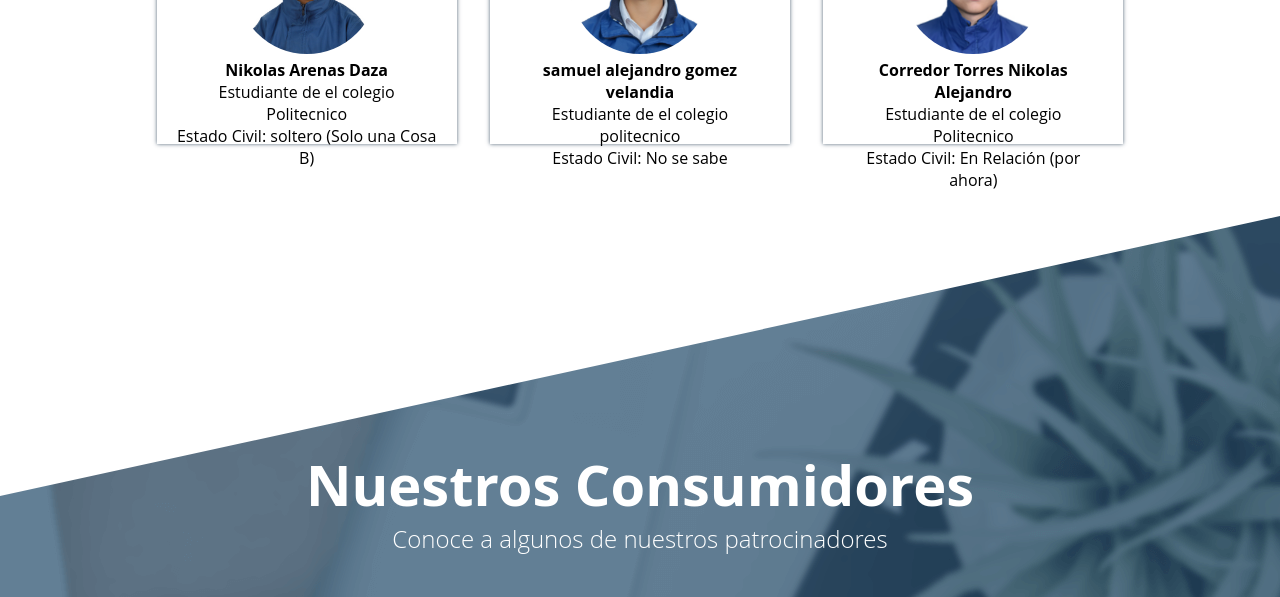
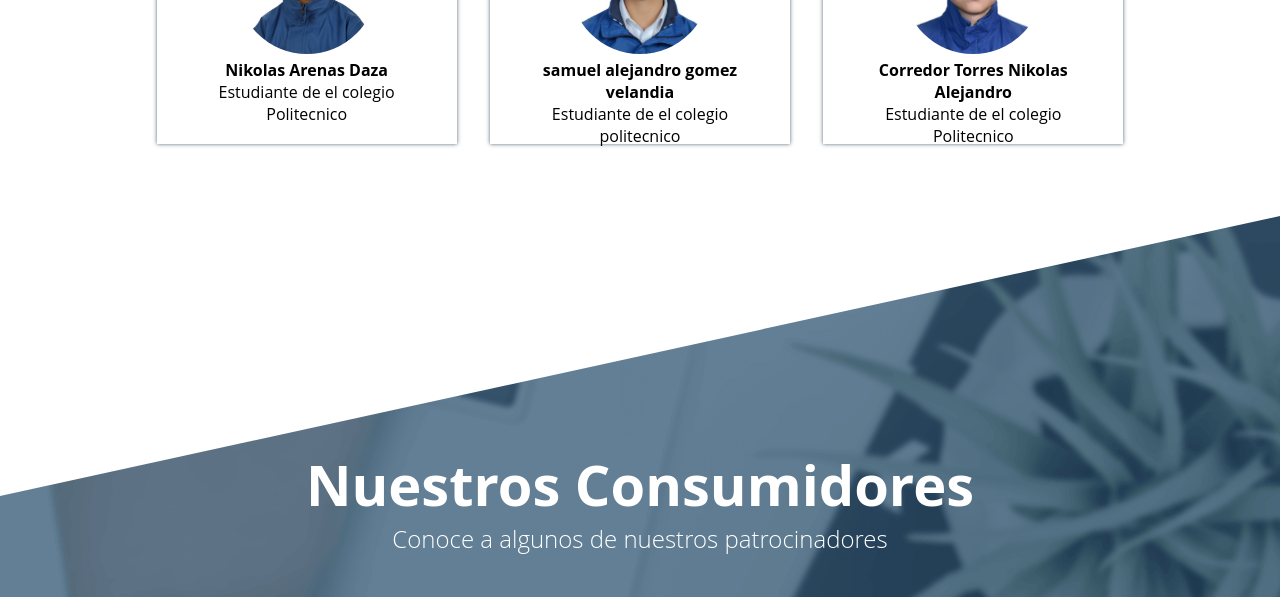
Before and after one commit to nikolasarenas/ARENASCV, a plain HTML site: page index.html in a window 1280 px wide. Shown: the part 2060-2657 px from the top of the page. Drawn offline with Linux system fonts and the light colour scheme.

Commit message:
Update index.html

```diff
--- a/index.html
+++ b/index.html
@@ -71,17 +71,17 @@
                     <div class="card">
                         <img src="Lindo.png" alt="">
                         <h4>Nikolas Arenas Daza</h4>
-                        <p>Estudiante de el colegio Politecnico <p>Estado Civil: soltero (Solo una Cosa B)</p></p>
+                        <p>Estudiante de el colegio Politecnico</p>
                     </div>
                     <div class="card">
                         <img src="VELANDIA.png" alt="">
                         <h4>samuel alejandro gomez velandia</h4>
-                        <p>Estudiante de el colegio politecnico <p>Estado Civil: No se sabe</p></p>
+                        <p>Estudiante de el colegio politecnico</p>
                     </div>
                     <div class="card">
                         <img src="Corredor2.png" alt="">
                         <h4>Corredor Torres Nikolas Alejandro</h4>
-                        <p>Estudiante de el colegio Politecnico <p>Estado Civil: En Relación (por ahora)</p></p>
+                        <p>Estudiante de el colegio Politecnico</p>
                     </div>
                 </div>
             </div>
```
